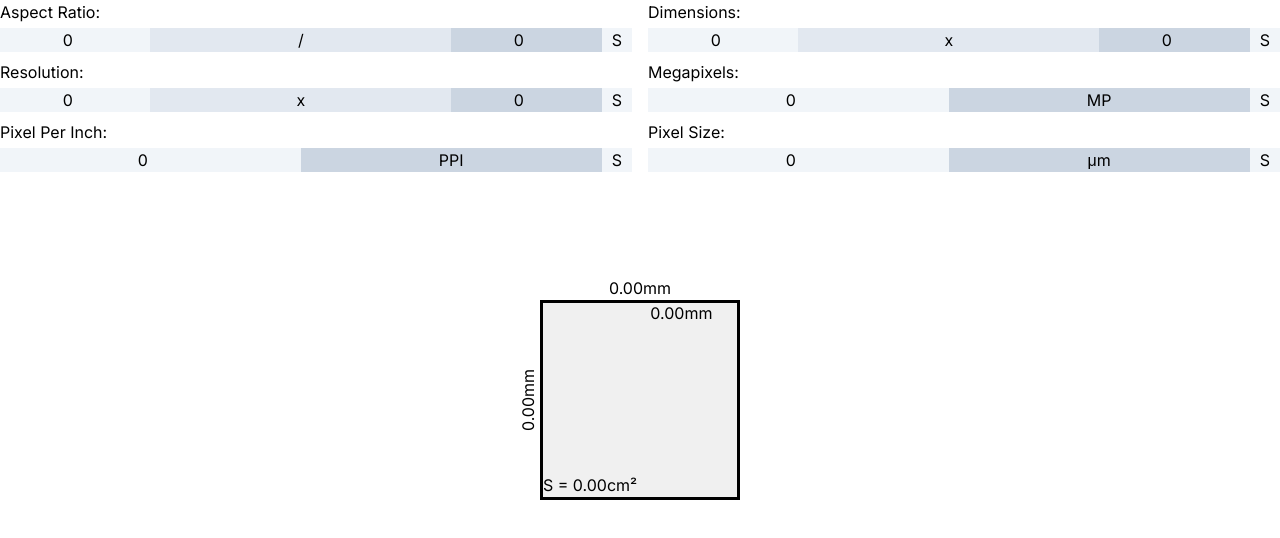
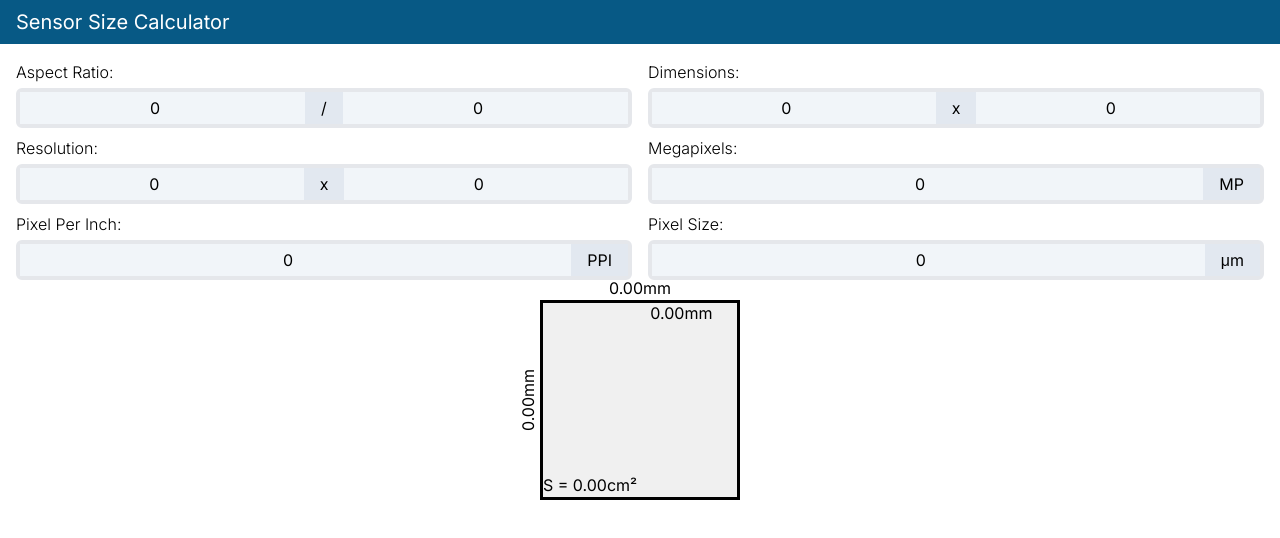
Before and after one commit to mvodya/sensor-size-calculator, a Next.js app: page / in a window 1280 px wide. Shown: the top 538 px of the page. Built offline with nearby package versions, Linux system fonts and the light colour scheme.

Commit message:
Base style

```diff
--- a/src/app/page.tsx
+++ b/src/app/page.tsx
@@ -54,7 +54,7 @@ export default function Home() {
       a: aspectRatio.a * gdcAR,
       b: aspectRatio.b * gdcAR,
     }
-    const pixelSize =  (+value.a / resolution.a) * 1000;
+    const pixelSize = (+value.a / resolution.a) * 1000;
 
     const diagonalPixels = Math.sqrt((resolution.a * resolution.a) + (resolution.b * resolution.b));
     const diagonalInch = Math.sqrt((+value.a * +value.a) + (+value.b * +value.b)) / 25.4;
@@ -109,7 +109,13 @@ export default function Home() {
 
 
   return (
-    <main className="container mx-auto">
+    <main>
+      <div className="bg-sky-800 text-white">
+        <div className="container mx-auto px-4 py-2 text-xl">
+          Sensor Size Calculator
+        </div>
+      </div>
+      <div className="container mx-auto px-4 pt-4">
         <div className="grid gap-x-4 gap-y-2 grid-cols-2">
           <ParameterDual id="aspect_ratio" title="Aspect Ratio" value={params.aspectRatio} handler={aspectRatioHandler} delimiter="/" />
           <ParameterDual id="dimensions" title="Dimensions" value={params.dimensions} handler={dimensionsHandler} delimiter="x" unit="mm" />
@@ -119,6 +125,7 @@ export default function Home() {
           <Parameter id="pixel_size" title="Pixel Size" value={params.pixelSize} handler={pixelSizeHandler} unit="μm" />
         </div>
         <SensorCanvas sizeX={+params.dimensions.a} sizeY={+params.dimensions.b} scale={200} />
+      </div>
     </main>
   )
 }
--- a/src/components/parameter.tsx
+++ b/src/components/parameter.tsx
@@ -20,11 +20,11 @@ type ParameterProps<T extends string | { a: string, b: string }> = {
 export function Parameter(props: ParameterProps<string>) {
   return (
     <div className="">
-      <div className="pb-1">{props.title}:</div>
-      <div className="flex">
-        <input type="number" id={props.id} value={props.value} onChange={e => props.handler(e.target.value)} className="w-full basis-1/2 bg-slate-100 text-center" />
-        <div className="basis-1/2 bg-slate-300 text-center">{props.unit}</div>
-        <SelectButton />
+      <div className="pb-1 font-light">{props.title}:</div>
+      <div className="flex border-4 rounded-md">
+        <input type="number" id={props.id} value={props.value} onChange={e => props.handler(e.target.value)} className="w-full bg-slate-100 text-center p-1" />
+        <div className="bg-slate-200 text-center py-1 px-4">{props.unit}</div>
+        {/* <SelectButton /> */}
       </div>
     </div>
   )
@@ -33,12 +33,12 @@ export function Parameter(props: ParameterProps<string>) {
 export function ParameterDual(props: ParameterProps<{ a: string, b: string }>) {
   return (
     <div className="">
-      <div className="pb-1">{props.title}:</div>
-      <div className="flex">
-        <input type="number" id={props.id + "_a"} value={props.value.a} onChange={e => props.handler({ ...props.value, a: e.target.value })} className="w-full basis-1/4 bg-slate-100 text-center" />
-        <div className="basis-1/2 bg-slate-200 text-center">{props.delimiter ?? "/"}</div>
-        <input type="number" id={props.id + "_b"} value={props.value.b} onChange={e => props.handler({ ...props.value, b: e.target.value })} className="w-full basis-1/4 bg-slate-300 text-center" />
-        <SelectButton />
+      <div className="pb-1 font-light">{props.title}:</div>
+      <div className="flex border-4 rounded-md">
+        <input type="number" id={props.id + "_a"} value={props.value.a} onChange={e => props.handler({ ...props.value, a: e.target.value })} className="w-full bg-slate-100 text-center p-1" />
+        <div className="bg-slate-200 text-center py-1 px-4">{props.delimiter ?? "/"}</div>
+        <input type="number" id={props.id + "_b"} value={props.value.b} onChange={e => props.handler({ ...props.value, b: e.target.value })} className="w-full bg-slate-100 text-center p-1" />
+        {/* <SelectButton /> */}
       </div>
     </div>
   )
```
Lines whose indentation alone changed are shown as unchanged.
